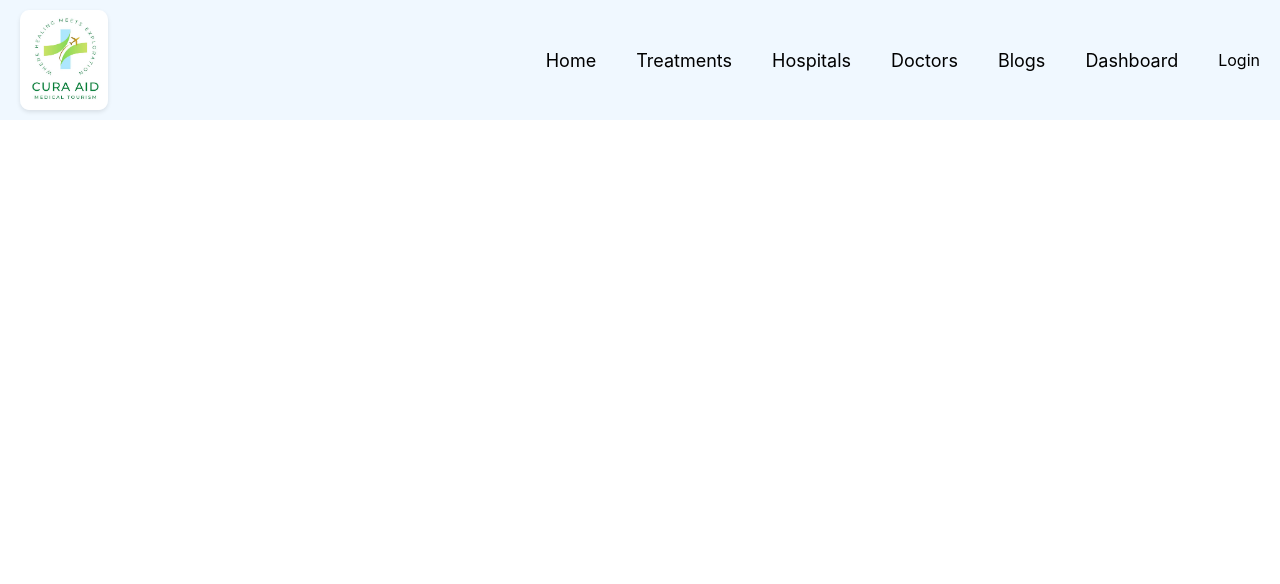
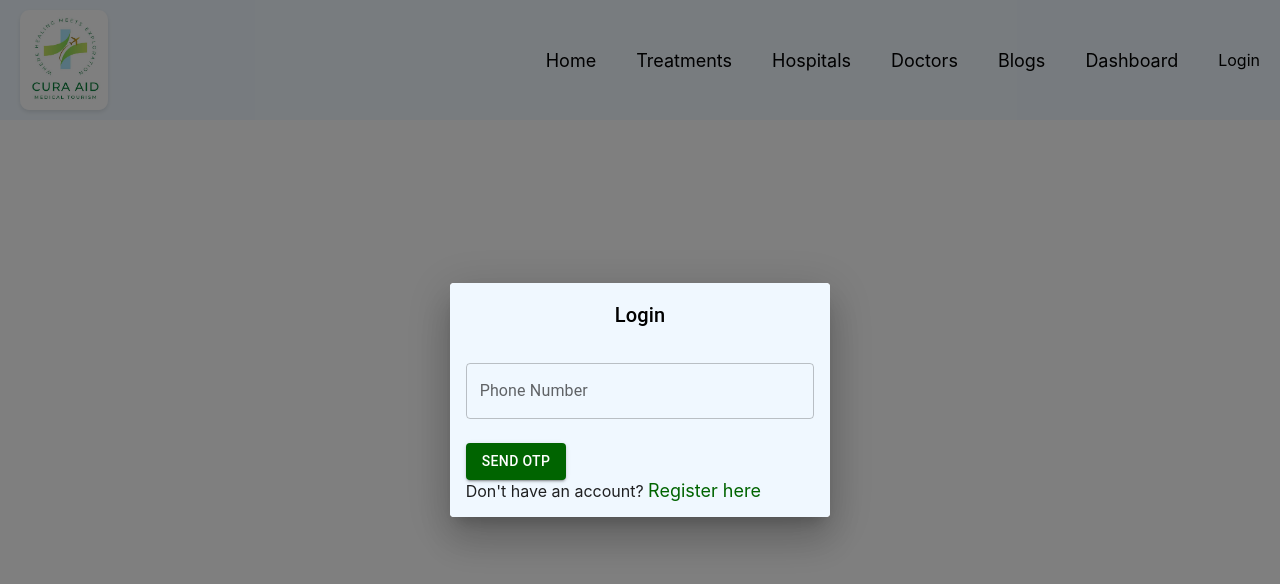
Before and after one commit to branewaveai/curaaid, a React (Create React App) app: page /login in a window 1280 px wide. Both pictures are taken after a click on the element "Login". Shown: the top 584 px of the page. Built offline with nearby package versions, Linux system fonts and the light colour scheme.

Commit message:
login fixes

```diff
--- a/src/actions/loginActions.js
+++ b/src/actions/loginActions.js
@@ -3,32 +3,6 @@ export const setPhoneNumber = (phoneNumber) => ({
     type: "SET_PHONE_NUMBER",
     payload: phoneNumber,
   });
-
-  export const setOtp = (otp) => ({
-    type: "SET_OTP",
-    payload: otp,
-  });
-
-  export const setIsOtpSent = (isOtpSent) => ({
-    type: "SET_IS_OTP_SENT",
-    payload: isOtpSent,
-  });
-
-  export const setIsSendButtonDisabled = (isSendButtonDisabled) => ({
-    type: "SET_IS_SEND_BUTTON_DISABLED",
-    payload: isSendButtonDisabled,
-  });
-
-  export const setSecondsRemaining = (secondsRemaining) => ({
-    type: "SET_SECONDS_REMAINING",
-    payload: secondsRemaining,
-  });
-
-  export const setLoading = (isLoading) => ({
-    type: "SET_LOADING",
-    payload: isLoading,
-  });
-
   export const setIsLoggedIn = (isLoggedIn) => ({
     type: "SET_IS_LOGGED_IN",
     payload: isLoggedIn,
--- a/src/components/homePage/home.js
+++ b/src/components/homePage/home.js
@@ -8,6 +8,7 @@ import "./home.css";
 
 const Home = () => {
   return (
+
     <Container className="container">
       <Typography variant="h2">
         <span>Unvieling our </span>
--- a/src/login/login.js
+++ b/src/login/login.js
@@ -4,35 +4,34 @@ import Dialog from "@mui/material/Dialog";
 import DialogContent from "@mui/material/DialogContent";
 import DialogTitle from "@mui/material/DialogTitle";
 import TextField from "@mui/material/TextField";
-import React from "react";
-import { connect } from "react-redux";
+import React, { useState } from "react";
+import { useDispatch, useSelector } from "react-redux";
 import { Link, useNavigate } from "react-router-dom";
 import { toast } from "react-toastify";
 import { doPostRequest } from "../Request";
-import { setItem } from "../Utils/utils";
-import {
-  setIsLoggedIn,
-  setIsOtpSent,
-  setIsSendButtonDisabled,
-  setLoading,
-  setOtp,
-  setPhoneNumber,
-  setSecondsRemaining,
-} from "../actions/loginActions";
+import { clearSession, setItem } from "../Utils/utils"; // Import your storage utils here
+import { setIsLoggedIn, setPhoneNumber } from "../actions/loginActions"; // Import your action creators here
 import { LoginUser } from "../config";
-const LoginDialog = (props) => {
-  const {
-    login,
-    setPhoneNumber,
-    setOtp,
-    setIsOtpSent,
-    setIsSendButtonDisabled,
-    setSecondsRemaining,
-    setLoading,
-    setIsLoggedIn,
-  } = props;
 
+const LoginDialog = ({ isOpen, onClose, onLogin }) => {
+  const dispatch = useDispatch();
+  const phoneNumber = useSelector((state) => state.login.phoneNumber);
+  const isLoggedIn = useSelector((state) => state.login.isLoggedIn);
+
+  const [otp, setOtp] = useState("");
+  const [isOtpSent, setIsOtpSent] = useState(false);
+  const [isSendButtonDisabled, setIsSendButtonDisabled] = useState(false);
+  const [secondsRemaining, setSecondsRemaining] = useState(30);
+  const [isLoading, setLoading] = useState(false);
+  const [anchorEl, setAnchorEl] = useState(null); // For menu anchor element
   const navigate = useNavigate();
+
+  const handleSendOtp = () => {
+    setIsOtpSent(true);
+    setIsSendButtonDisabled(true);
+    startCountdown();
+  };
+
   const startCountdown = () => {
     let seconds = 30;
 
@@ -44,20 +43,24 @@ const LoginDialog = (props) => {
         setIsSendButtonDisabled(false);
         setSecondsRemaining(30);
       }
-    }, 1000);
-  };
-
-  const handleSendOtp = () => {
-    setIsOtpSent(true);
-    setIsSendButtonDisabled(true);
-    startCountdown();
-
-    // ... (your existing logic for sending OTP)
+    }, 3000);
   };
 
   const handleLogin = () => {
-    if (!login.phoneNumber || !login.otp) {
-      toast.error("Please enter both phone number and OTP.", {
+    if (!phoneNumber) {
+      toast.error("Please enter phone number", {
+        position: "top-right",
+        autoClose: 3000,
+        closeOnClick: true,
+        pauseOnHover: true,
+        draggable: true,
+        progress: undefined,
+        theme: "Light",
+      });
+      return;
+    }
+    if (!otp) {
+      toast.error("Please enter OTP", {
         position: "top-right",
         autoClose: 3000,
         closeOnClick: true,
@@ -69,16 +72,21 @@ const LoginDialog = (props) => {
       return;
     }
 
+    // Dispatch action to update isLoggedIn state
+    dispatch(setIsLoggedIn(true));
+
+    const userName = "John Doe";
+    setItem("userName", userName);
+
+    // Your existing logic for API call
     setLoading(true);
-
     var myHeaders = new Headers();
     myHeaders.append("Content-Type", "application/json");
     var reqJson = {
       method: "POST",
       headers: myHeaders,
       body: JSON.stringify({
-        contactNumber: login.phoneNumber,
-        otp: login.otp,
+        contactNumber: phoneNumber,
       }),
     };
 
@@ -91,14 +99,8 @@ const LoginDialog = (props) => {
         if (loginResp.status === "SUCCESS") {
           console.log("Logged in Successfully");
 
-          // Update the login status in Redux
-          setIsLoggedIn(true);
-
-          // Optionally, you can set user details in storage
-          const userName = "John Doe";
-          setItem("userName", userName);
-
           // Redirect to the dashboard
+          dispatch(setIsLoggedIn(true));
           navigate("/dashboard");
         } else {
           toast.error("Login Failed", {
@@ -113,7 +115,11 @@ const LoginDialog = (props) => {
           });
 
           // Update the login status in Redux
-          setIsLoggedIn(false);
+          dispatch(setIsLoggedIn(false));
+
+          // Navigate to the home page on error
+          onClose();
+          navigate("/home");
         }
 
         // Reset loading state
@@ -133,25 +139,49 @@ const LoginDialog = (props) => {
         });
 
         // Update the login status in Redux
-        setIsLoggedIn(false);
+        dispatch(setIsLoggedIn(true));
 
         // Navigate to the home page on error
+        onClose();
         navigate("/home");
       }
     );
   };
 
+  // Handle menu open
+  const handleMenuOpen = (event) => {
+    setAnchorEl(event.currentTarget);
+  };
+
+  // Handle menu close
+  const handleMenuClose = () => {
+    setAnchorEl(null);
+  };
+
+  // Handle logout
+  const handleLogout = () => {
+    // Clear user-related cookies or session data
+    clearSession();
+    // Additional logout logic if needed
+    handleMenuClose();
+  };
+
+  const isMenuOpen = Boolean(anchorEl);
+
   return (
-    <Dialog open={login.isOpen} onClose={props.onClose}>
+    <>
+      {/* Person icon and user name or login button */}
+      {/* Login Dialog */}
+      <Dialog open={isOpen} onClose={onClose}>
         <DialogTitle sx={{ backgroundColor: "#f0f8ff", color: "black" }}>
-        Login{" "}
-      </DialogTitle>{" "}
+          Login
+        </DialogTitle>
         <DialogContent sx={{ backgroundColor: "#f0f8ff", padding: "16px" }}>
           <TextField
             label="Phone Number"
             type="tel"
-          value={login.phoneNumber}
-          onChange={(e) => setPhoneNumber(e.target.value)}
+            value={phoneNumber}
+            onChange={(e) => dispatch(setPhoneNumber(e.target.value))}
             fullWidth
             margin="normal"
           />
@@ -159,19 +189,19 @@ const LoginDialog = (props) => {
             variant="contained"
             color="primary"
             onClick={handleSendOtp}
-          disabled={login.isSendButtonDisabled}
+            disabled={isSendButtonDisabled}
             sx={{ mt: 2, backgroundColor: "darkgreen", color: "white" }}
           >
-          {login.isSendButtonDisabled
-            ? `Resend OTP in ${login.secondsRemaining} seconds`
-            : "Send OTP"}{" "}
-        </Button>{" "}
-        {login.isOtpSent && (
+            {isSendButtonDisabled
+              ? `Resend OTP in ${secondsRemaining} seconds`
+              : "Send OTP"}
+          </Button>
+          {isOtpSent && (
             <>
               <TextField
                 label="Enter OTP"
                 type="text"
-              value={login.otp}
+                value={otp}
                 onChange={(e) => setOtp(e.target.value)}
                 fullWidth
                 margin="normal"
@@ -182,37 +212,20 @@ const LoginDialog = (props) => {
                 onClick={handleLogin}
                 sx={{ mt: 2, backgroundColor: "darkgreen", color: "white" }}
               >
-              Login{" "}
-            </Button>{" "}
+                Login
+              </Button>
             </>
-        )}{" "}
+          )}
           <p>
-          Don 't have an account?{" "}
-          <Link
-            to="/signup"
-            onClick={props.onClose}
-            style={{ color: "darkgreen" }}
-          >
-            Register here{" "}
-          </Link>{" "}
-        </p>{" "}
-      </DialogContent>{" "}
+            Don't have an account?{" "}
+            <Link to="/signup" onClick={onClose} style={{ color: "darkgreen" }}>
+              Register here
+            </Link>
+          </p>
+        </DialogContent>
       </Dialog>
+    </>
   );
 };
 
-const mapStateToProps = (state) => ({
-  login: state.login,
-});
-
-const mapDispatchToProps = {
-  setPhoneNumber,
-  setOtp,
-  setIsOtpSent,
-  setIsSendButtonDisabled,
-  setSecondsRemaining,
-  setLoading,
-  setIsLoggedIn,
-};
-
-export default connect(mapStateToProps, mapDispatchToProps)(LoginDialog);
+export default LoginDialog;
--- a/src/reducers/loginReducer.js
+++ b/src/reducers/loginReducer.js
@@ -1,34 +1,12 @@
 // src/reducers/loginReducer.js
 const initialState = {
     phoneNumber: "",
-    otp: "",
-    isOtpSent: false,
-    isSendButtonDisabled: false,
-    secondsRemaining: 30,
-    isLoading: false,
     isLoggedIn: false,
   };
-
   const loginReducer = (state = initialState, action) => {
     switch (action.type) {
       case "SET_PHONE_NUMBER":
         return { ...state, phoneNumber: action.payload };
-
-      case "SET_OTP":
-        return { ...state, otp: action.payload };
-
-      case "SET_IS_OTP_SENT":
-        return { ...state, isOtpSent: action.payload };
-
-      case "SET_IS_SEND_BUTTON_DISABLED":
-        return { ...state, isSendButtonDisabled: action.payload };
-
-      case "SET_SECONDS_REMAINING":
-        return { ...state, secondsRemaining: action.payload };
-
-      case "SET_LOADING":
-        return { ...state, isLoading: action.payload };
-
       case "SET_IS_LOGGED_IN":
         return { ...state, isLoggedIn: action.payload };
 
```
Lines whose indentation alone changed are shown as unchanged.
